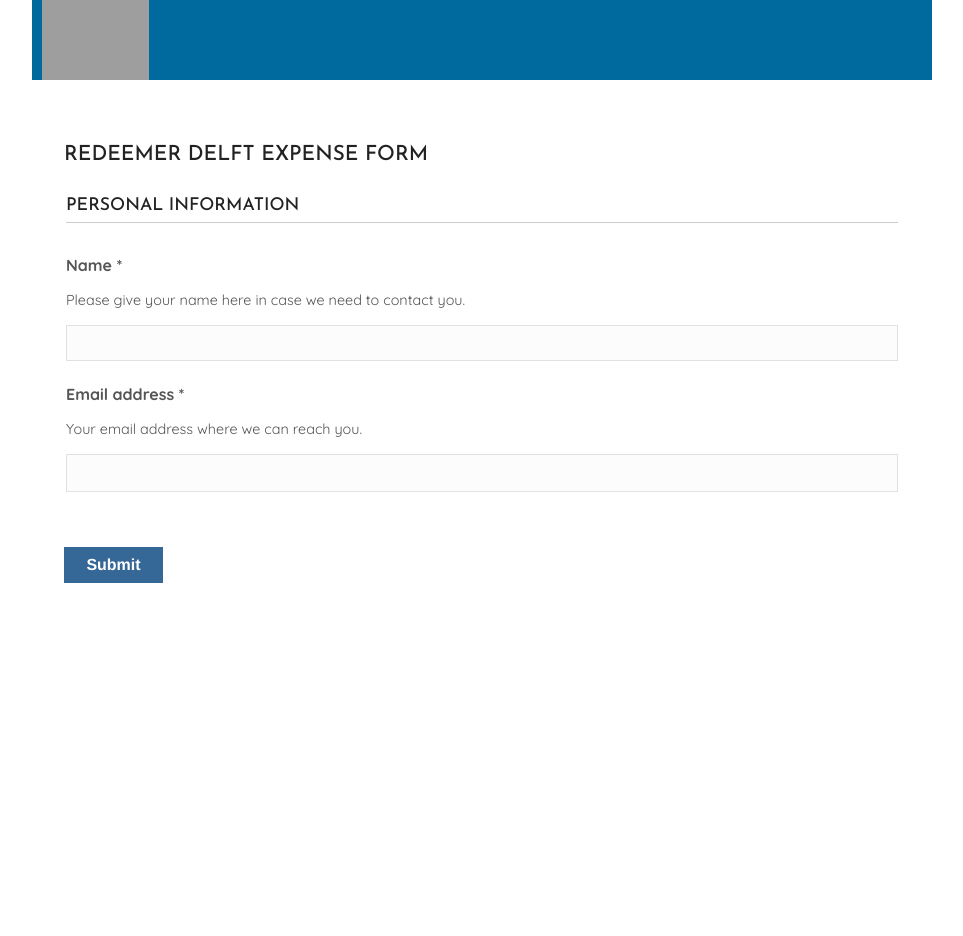
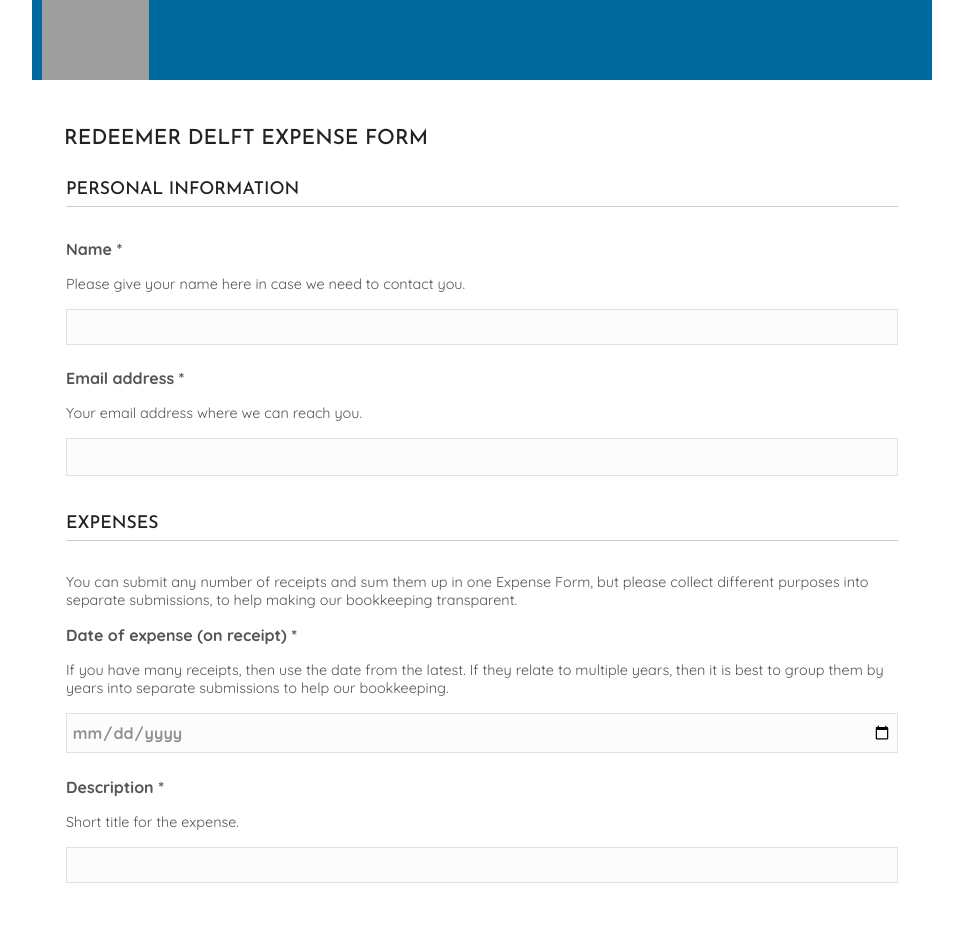
Before and after one commit to szilvia-csernus/expense-claim-app-frontend, a React (Create React App) app: page / in a window 1280 px wide. Shown: the top 936 px of the page, without its empty margins (158-1121 px from the left). Before the commit the page ends 800 px from the top, so only its background shows below. Built offline with nearby package versions, Linux system fonts and the light colour scheme; grey boxes are pictures that could not be loaded.

Commit message:
add date and description fields

```diff
--- a/public/index.html
+++ b/public/index.html
@@ -7,7 +7,7 @@
     <meta name="theme-color" content="#000000" />
     <meta
       name="description"
-      content="Web site created using create-react-app"
+      content="Expense Reimbursement App for Redeemer Church Members"
     />
     <link rel="apple-touch-icon" sizes="180x180" href="%PUBLIC_URL%/apple-touch-icon.png">
     <link rel="icon" type="image/png" sizes="32x32" href="%PUBLIC_URL%/favicon-32x32.png">
@@ -26,7 +26,7 @@
       work correctly both with client-side routing and a non-root public URL.
       Learn how to configure a non-root public URL by running `npm run build`.
     -->
-    <title>React App</title>
+    <title>Expense Reimbursement</title>
   </head>
   <body>
     <noscript>You need to enable JavaScript to run this app.</noscript>
--- a/src/Components/CostForm.js
+++ b/src/Components/CostForm.js
@@ -32,12 +32,30 @@
 		reset: emailReset,
 		} = useInput(isEmail);
 
+	const {
+		value: dateValue,
+		isValid: dateIsValid,
+		hasError: dateHasError,
+		inputChangeHandler: dateChangeHandler,
+		inputBlurHandler: dateBlurHandler,
+		reset: dateReset,
+	} = useInput(isNotEmpty);
+
+	const {
+		value: descriptionValue,
+		isValid: descriptionIsValid,
+		hasError: descriptionHasError,
+		inputChangeHandler: descriptionChangeHandler,
+		inputBlurHandler: descriptionBlurHandler,
+		reset: descriptionReset,
+	} = useInput(isNotEmpty);
+
 	useEffect(() => {
-			if (nameIsValid && emailIsValid) {
+		if (nameIsValid && emailIsValid && dateIsValid && descriptionIsValid) {
 			setFormValid(true);
 		}
 		return () => setFormValid(false);
-		}, [nameIsValid, emailIsValid]);
+	}, [nameIsValid, emailIsValid, dateIsValid, descriptionIsValid]);
 
 	const submitHandler = (event) => {
 		event.preventDefault();
@@ -50,6 +68,8 @@
 
 		nameReset();
 		emailReset();
+		dateReset();
+		descriptionReset();
 		// dispatch(volunteerFormActions.reset());
 	// 	send(dispatch, {
 	// 		name: nameValue,
@@ -65,6 +85,12 @@
 		}`;
 		const emailClassNames = `${classes.formInput} ${
 			emailHasError && classes.formInputInvalid
+		}`;
+		const dateClassNames = `${classes.formInput} ${
+			dateHasError && classes.formInputInvalid
+		}`;
+		const descriptionClassNames = `${classes.formInput} ${
+			descriptionHasError && classes.formInputInvalid
 		}`;
 
 	return (
@@ -121,6 +147,59 @@
 							Please provide your email address.
 						</div>
 					</fieldset>
+					<fieldset>
+						<h2>Expenses</h2>
+						<p className={classes.labelSubText}>
+							You can submit any number of receipts and sum them up in one Expense Form, but please
+							collect different purposes into separate submissions, to help making our bookkeeping transparent.
+						</p>
+						<label htmlFor="date" className={classes.labelText}>
+							Date of expense (on receipt) *
+						</label>
+						<p className={classes.labelSubText}>
+							If you have many receipts, then use the date from the latest. If they relate to multiple years, then it
+							is best to group them by years into separate submissions to help our bookkeeping.
+						</p>
+						<input
+							id="date"
+							type="date"
+							name="date"
+							className={dateClassNames}
+							onChange={dateChangeHandler}
+							onBlur={dateBlurHandler}
+							value={dateValue}
+						/>
+						<div
+							className={
+								dateHasError ? classes.feedbackInvalid : classes.feedbackValid
+							}
+						>
+							Invalid date.
+						</div>
+
+						<label htmlFor="description" className={classes.labelText}>
+							Description *
+						</label>
+						<p className={classes.labelSubText}>
+							Short title for the expense.
+						</p>
+						<input
+							id="description"
+							type="text"
+							name="description"
+							className={descriptionClassNames}
+							onChange={descriptionChangeHandler}
+							onBlur={descriptionBlurHandler}
+							value={descriptionValue}
+						/>
+						<div
+							className={
+								descriptionHasError ? classes.feedbackInvalid : classes.feedbackValid
+							}
+						>
+							Please provide a title.
+						</div>
+					</fieldset>
 
 					<div className={classes.footer}>
 						<ButtonGeneral type="submit">Submit</ButtonGeneral>
--- a/src/index.css
+++ b/src/index.css
@@ -107,7 +107,7 @@
     font-size: var(--main-title-font-size);
     color: var(--main-title-color);
     text-transform: uppercase;
-    padding: 2rem 0;
+    padding: 1rem 0;
 }
 
 h2 {
@@ -117,7 +117,7 @@
     color: var(--main-title-color);
     text-transform: uppercase;
     padding-bottom: .5rem;
-    margin-bottom: 2rem;
+    margin: 1rem 0 2rem;
 
     border-bottom: 1px solid var(--line-color);
     /* text-align: left; */
```
Lines whose indentation alone changed are shown as unchanged.
